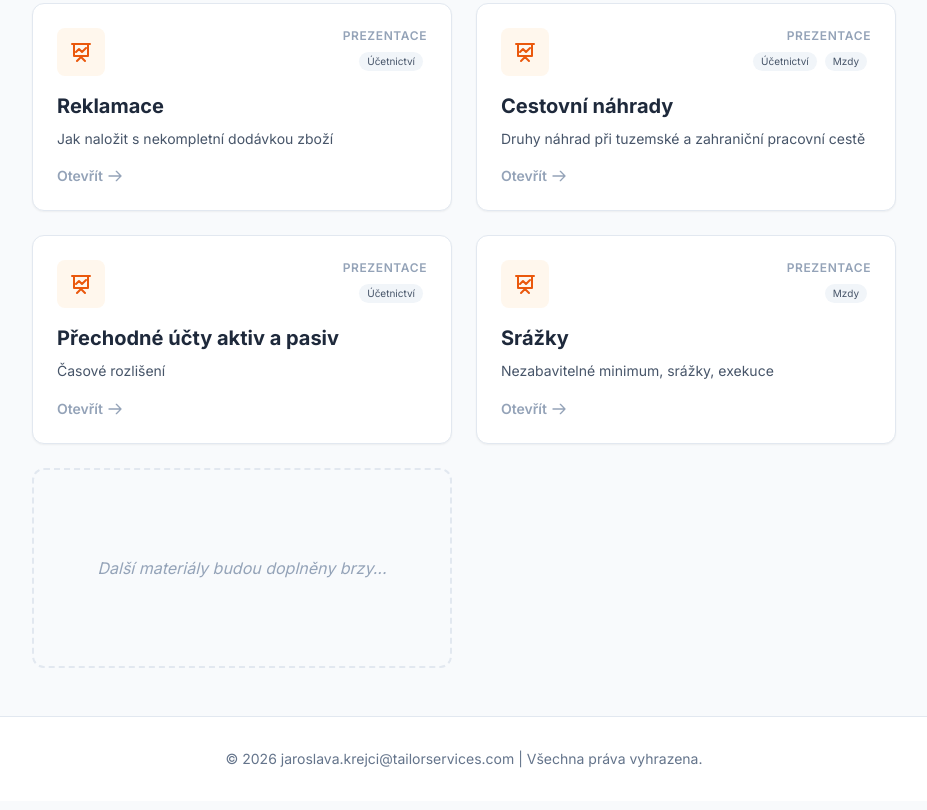
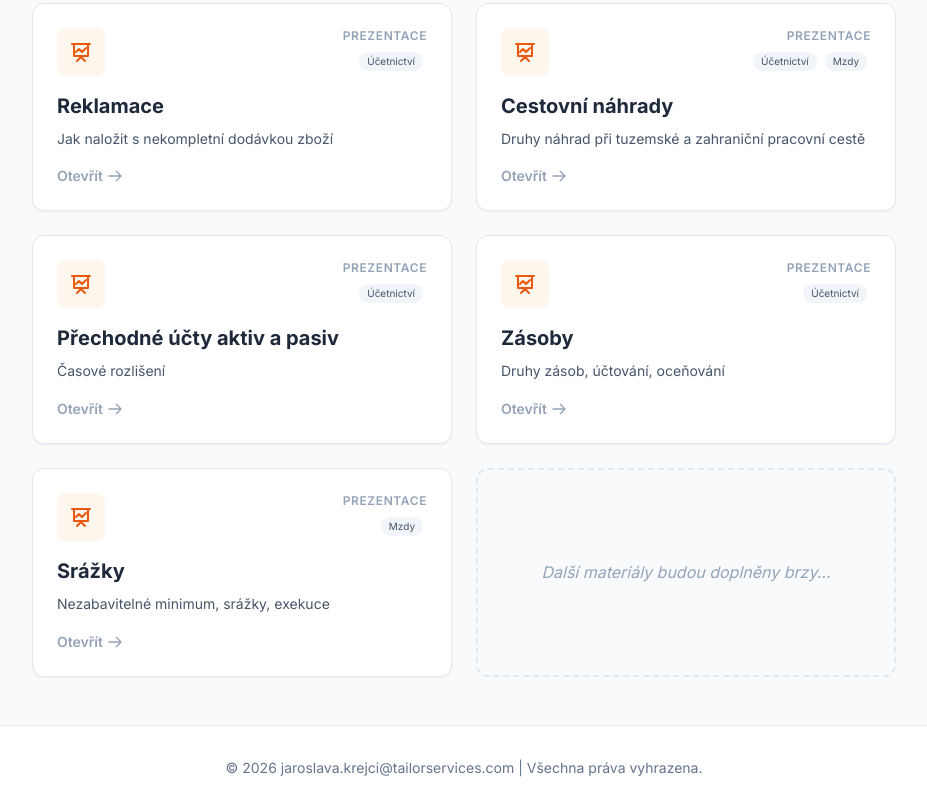
Before and after one commit to janbkrejci/nase-ucetni.cz, a plain HTML site: page index.html in a window 1280 px wide. Shown: the part 583-1393 px from the top of the page, without its empty margins (176-1103 px from the left). Drawn offline with nearby package versions, Linux system fonts and the light colour scheme.

Commit message:
Add Zásoby presentation to accounting section
Co-Authored-By: Claude Opus 4.8 (1M context) <noreply@anthropic.com>

```diff
--- a/index.html
+++ b/index.html
@@ -88,6 +88,14 @@
                 category: ["Účetnictví"],
                 access: "public",
                 url: "https://1drv.ms/p/c/781cf7d0d31dc2a5/IQD4hg7O-997Qa_KMpJ4QSMWAcMpfLcrXKjAmCKT-qJmZVY?e=5GTQgw"
+            },
+            {
+                title: "Zásoby",
+                description: "Druhy zásob, účtování, oceňování",
+                type: "presentation",
+                category: ["Účetnictví"],
+                access: "public",
+                url: "https://1drv.ms/p/c/781cf7d0d31dc2a5/IQCvnjgpU6Q4TLkV6m5GihvhAa3qJllTXjMxctoCI3SjeLg?e=lPWOfN"
             },
             {
                 title: "Srážky",
```
